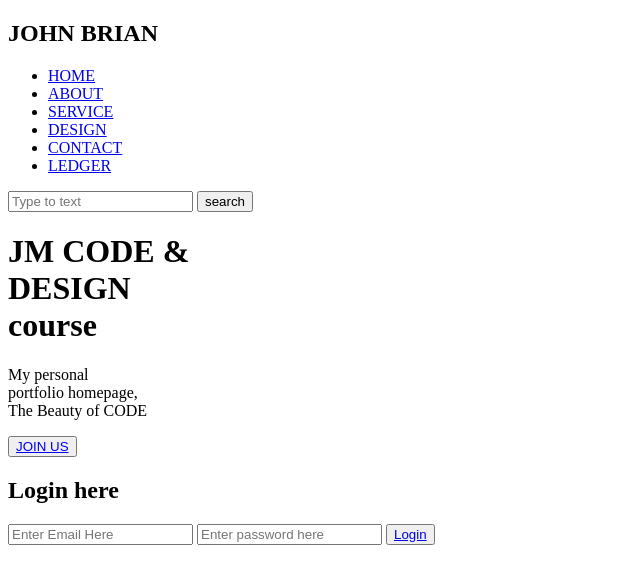
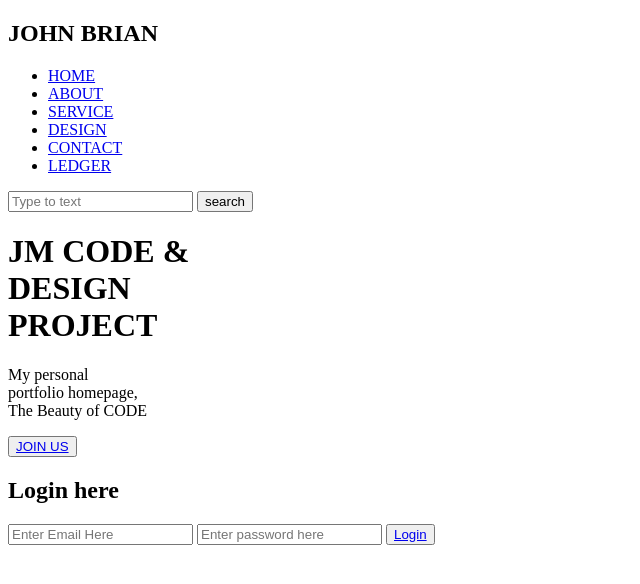
Before and after one commit to JM254/portfolio, a plain HTML site: page PORTFOLIO HOMEPAGE.html in a window 1280 px wide. Shown: the whole page, without its empty margins (0-640 px from the left). Drawn offline with Linux system fonts and the light colour scheme.

Commit message:
Update PORTFOLIO HOMEPAGE.html

```diff
--- a/PORTFOLIO HOMEPAGE.html
+++ b/PORTFOLIO HOMEPAGE.html
@@ -29,7 +29,7 @@
 
     </div>
     <div class="content" >
-        <h1>JM CODE & <br><span>DESIGN</span><br>course</h1>
+        <h1>JM CODE & <br><span>DESIGN</span><br>PROJECT</h1>
         <p class="par">My personal<br> portfolio homepage,<br>The Beauty of CODE</p>
    <button class="cn"><a href="#">JOIN US</a></button>
    <div class="form">
```
